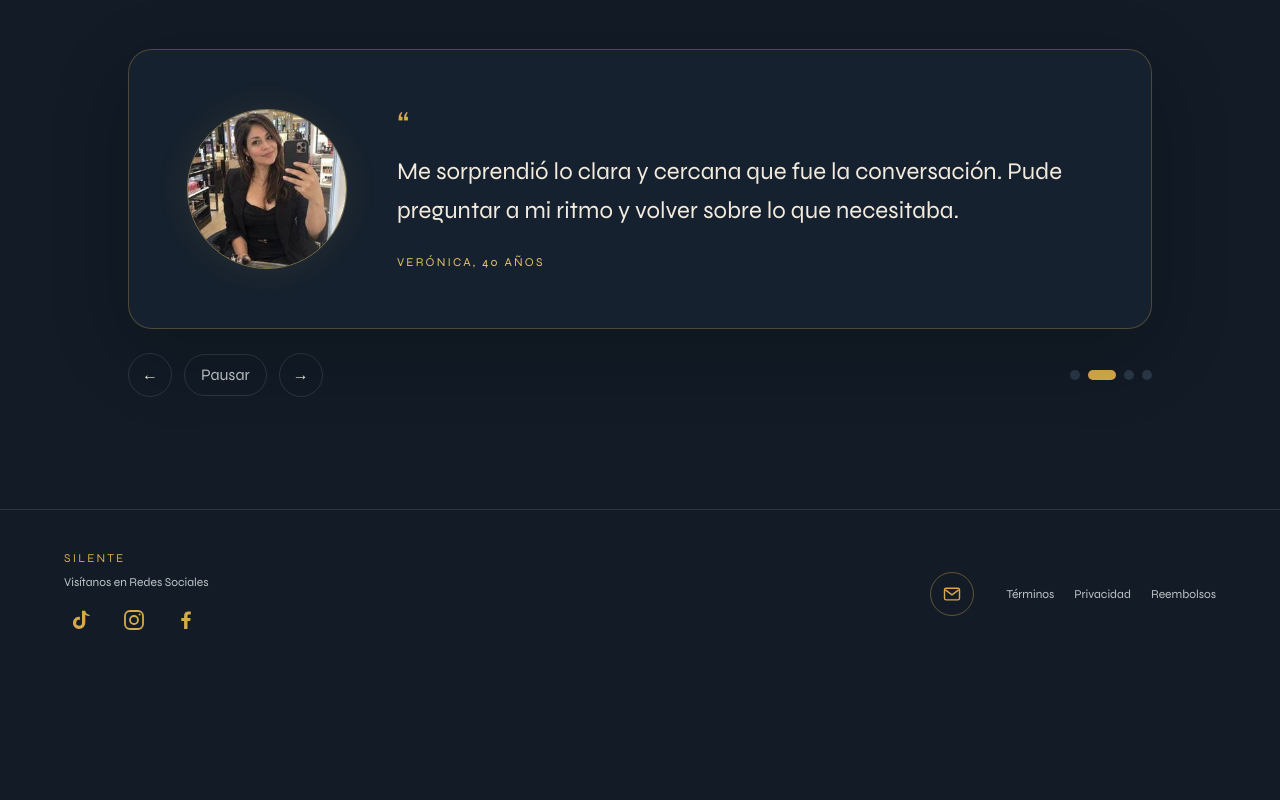
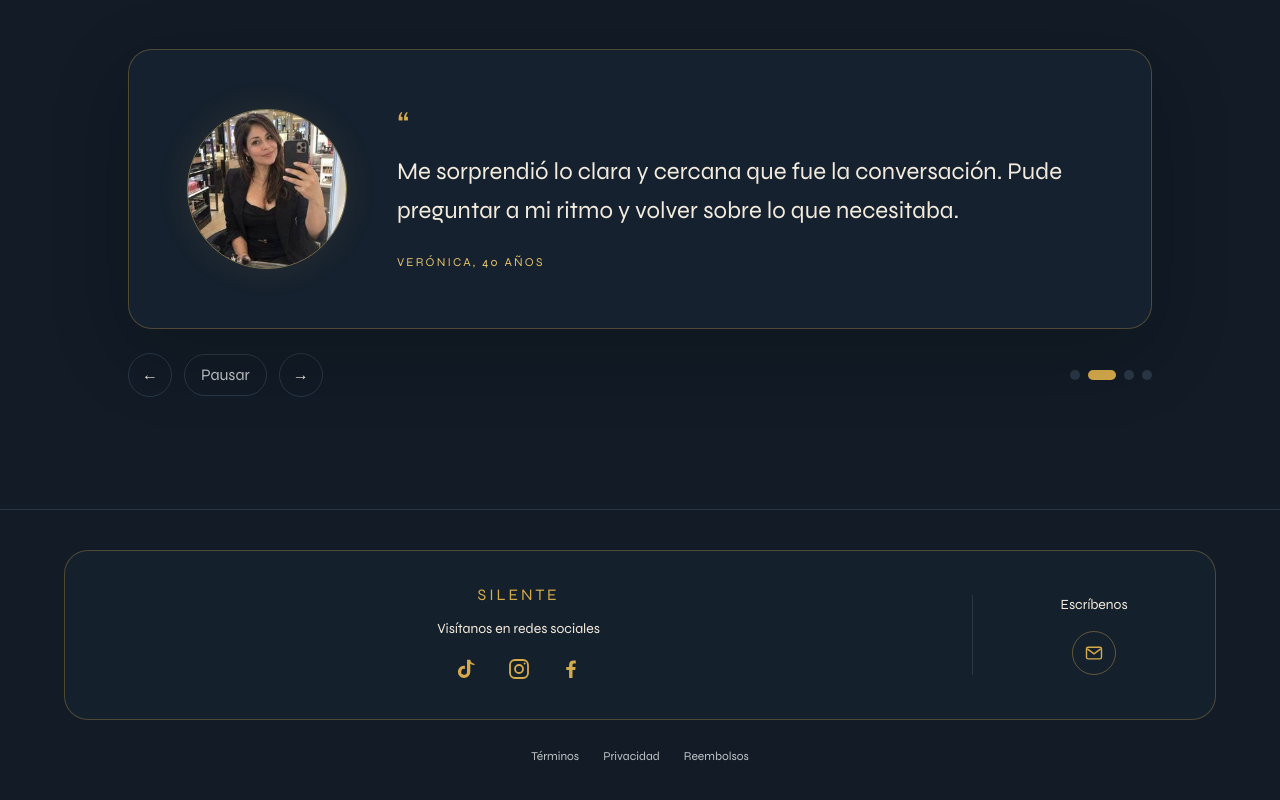
Before and after one commit to ElCopyPaste/silente-web, a Next.js app: page / in a window 1280 px wide. Shown: the part 4394-5194 px from the top of the page. Before the commit the page ends 5072 px from the top, so only its background shows below. Built offline with nearby package versions, Linux system fonts and the light colour scheme.

Commit message:
Reorganizar pie en una tarjeta de redes y contacto (#15)

```diff
--- a/app/page.tsx
+++ b/app/page.tsx
@@ -44,11 +44,12 @@ export default function Home() {
       <FAQSection />
       <TestimonialsCarousel />
       <footer className="border-t border-[var(--silente-border)] px-5 py-10">
-        <div className="mx-auto grid max-w-6xl grid-cols-1 items-center gap-8 text-center text-xs text-[var(--silente-muted)] md:grid-cols-[1fr_auto_auto] md:text-left">
-          <div>
+        <div className="mx-auto max-w-6xl rounded-3xl border border-[rgba(213,170,75,.3)] bg-[rgba(23,35,49,.72)] p-5 md:p-8">
+          <div className="grid grid-cols-[minmax(0,4fr)_minmax(4.5rem,1fr)] items-center gap-3 md:gap-8">
+            <div className="min-w-0 text-center">
               <span className="tracking-[.18em] text-[var(--silente-gold)]">SILENTE</span>
-            <p className="mt-2">Visítanos en Redes Sociales</p>
-            <div role="group" aria-label="Redes sociales" className="mt-3 flex justify-center gap-4 md:justify-start">
+              <p className="mt-3 text-sm text-[var(--silente-ivory)]">Visítanos en redes sociales</p>
+              <div role="group" aria-label="Redes sociales" className="mt-3 flex justify-center gap-4">
                 <span role="img" aria-label="TikTok" className="flex h-9 w-9 items-center justify-center text-[var(--silente-gold)]">
                   <svg aria-hidden="true" viewBox="0 0 24 24" className="h-6 w-6 fill-current">
                     <path d="M19.6 8.1a7.2 7.2 0 0 1-4.3-1.4v8.1a6.2 6.2 0 1 1-5.4-6.1v3.3a2.9 2.9 0 1 0 2.1 2.8V2.8h3.3c.2 2.1 1.6 3.7 4.3 4.1v1.2Z" />
@@ -68,18 +69,22 @@ export default function Home() {
                 </span>
               </div>
             </div>
-          <a href="mailto:comercial@silente.cl" aria-label="Contacto por correo" title="Contacto por correo" className="mx-auto flex h-11 w-11 items-center justify-center rounded-full border border-[rgba(213,170,75,.4)] text-[var(--silente-gold)] transition-colors hover:border-[var(--silente-gold-light)] hover:text-[var(--silente-gold-light)] focus-visible:outline focus-visible:outline-2 focus-visible:outline-offset-4 focus-visible:outline-[var(--silente-gold-light)] md:mx-0">
+            <div className="flex min-w-0 flex-col items-center gap-3 border-l border-[var(--silente-border)] pl-3 text-center md:gap-4 md:pl-8">
+              <span className="text-sm text-[var(--silente-ivory)]">Escríbenos</span>
+              <a href="mailto:comercial@silente.cl" aria-label="Escríbenos por correo" title="Escríbenos" className="flex h-11 w-11 items-center justify-center rounded-full border border-[rgba(213,170,75,.4)] text-[var(--silente-gold)] transition-colors hover:border-[var(--silente-gold-light)] hover:text-[var(--silente-gold-light)] focus-visible:outline focus-visible:outline-2 focus-visible:outline-offset-4 focus-visible:outline-[var(--silente-gold-light)]">
                 <svg aria-hidden="true" viewBox="0 0 24 24" className="h-5 w-5 fill-none stroke-current" strokeWidth="1.7">
                   <rect x="3" y="5" width="18" height="14" rx="2" />
                   <path d="m4 7 8 6 8-6" />
                 </svg>
               </a>
-          <nav aria-label="Información legal" className="flex flex-wrap justify-center gap-x-5 gap-y-2 md:justify-end">
+            </div>
+          </div>
+        </div>
+        <nav aria-label="Información legal" className="mx-auto mt-7 flex max-w-6xl flex-wrap justify-center gap-x-6 gap-y-2 text-xs text-[var(--silente-muted)]">
           <a className="transition-colors hover:text-[var(--silente-ivory)]" href="https://www.silente.cl/terminos">Términos</a>
           <a className="transition-colors hover:text-[var(--silente-ivory)]" href="https://www.silente.cl/privacidad">Privacidad</a>
           <a className="transition-colors hover:text-[var(--silente-ivory)]" href="https://www.silente.cl/reembolsos">Reembolsos</a>
         </nav>
-        </div>
       </footer>
     </main>
   );
```
Lines whose indentation alone changed are shown as unchanged.
